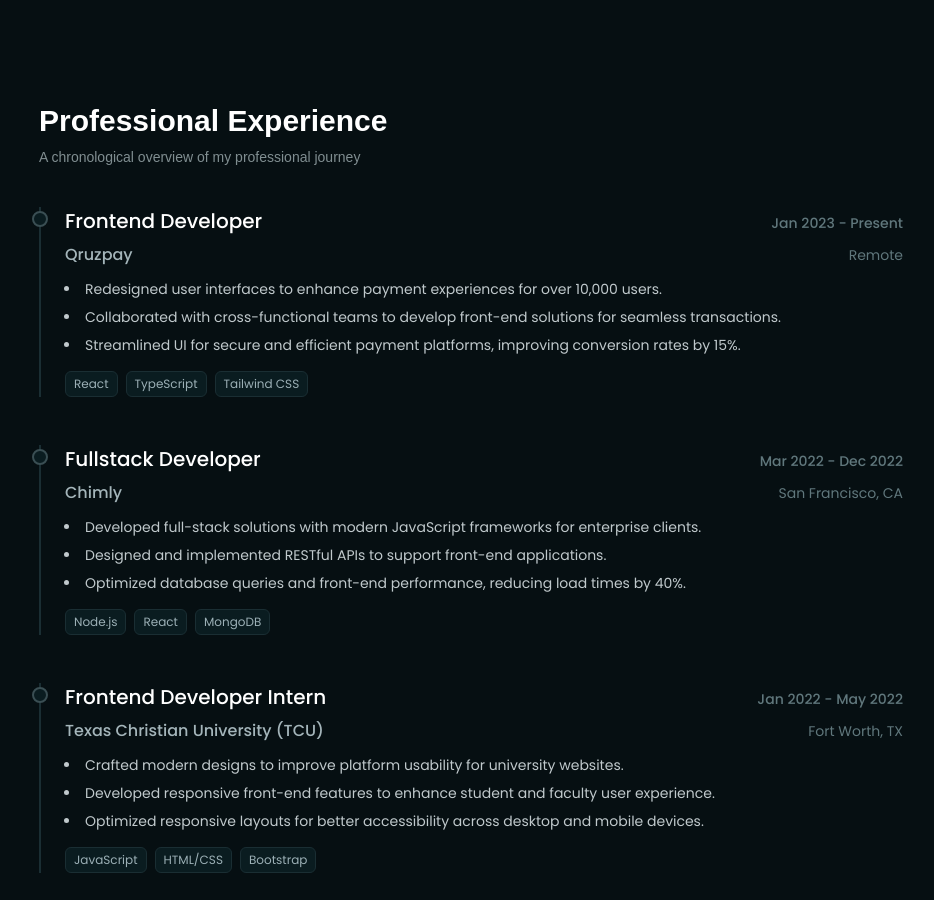
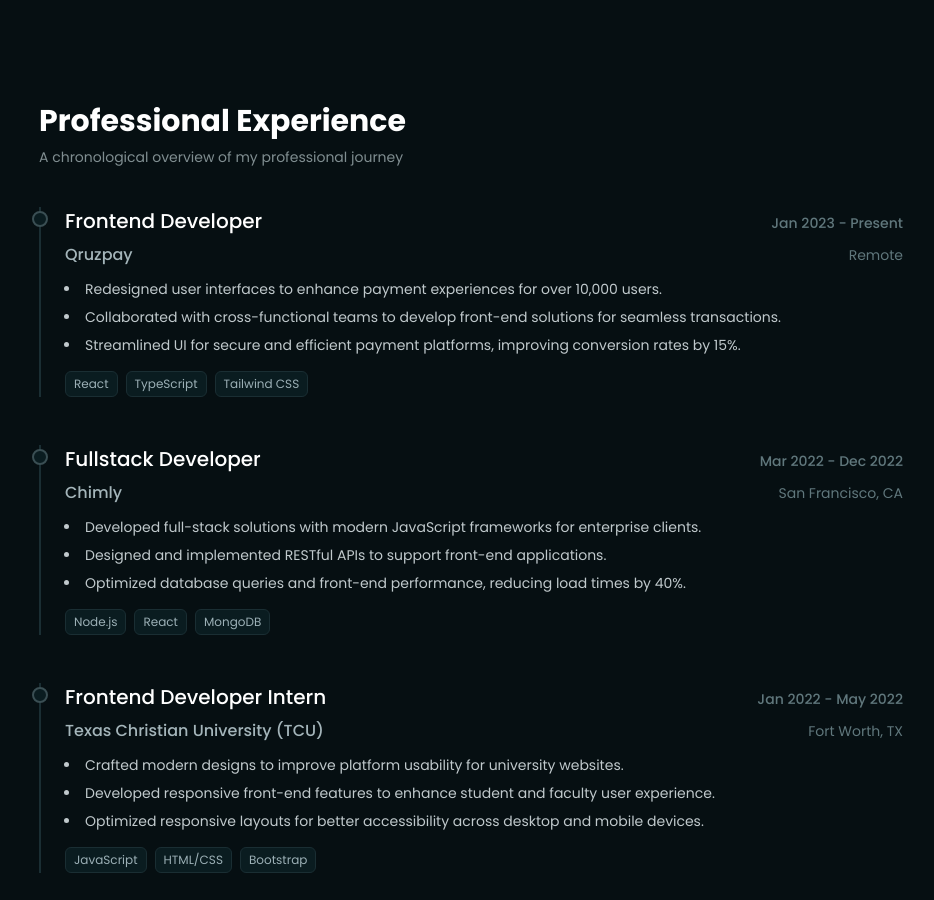
Before and after one commit to heyrapto/portfolio-, a React (Vite) app: page / in a window 1280 px wide. Shown: the part 4789-5689 px from the top of the page, without its empty margins (169-1103 px from the left). Built offline with nearby package versions, Linux system fonts and the light colour scheme.

Commit message:
Update WorkExp.tsx

```diff
--- a/src/pages/WorkExp.tsx
+++ b/src/pages/WorkExp.tsx
@@ -97,8 +97,8 @@ const WorkExp = () => {
           transition={{ duration: 0.5 }}
           className="mb-10"
         >
-          <h2 className="text-3xl font-bold font-clash mb-2">Professional Experience</h2>
-          <p className="text-sm text-[#808e91] font-rubik">
+          <h2 className="text-3xl font-bold mb-2">Professional Experience</h2>
+          <p className="text-sm text-[#808e91]">
             A chronological overview of my professional journey
           </p>
         </motion.div>
```
